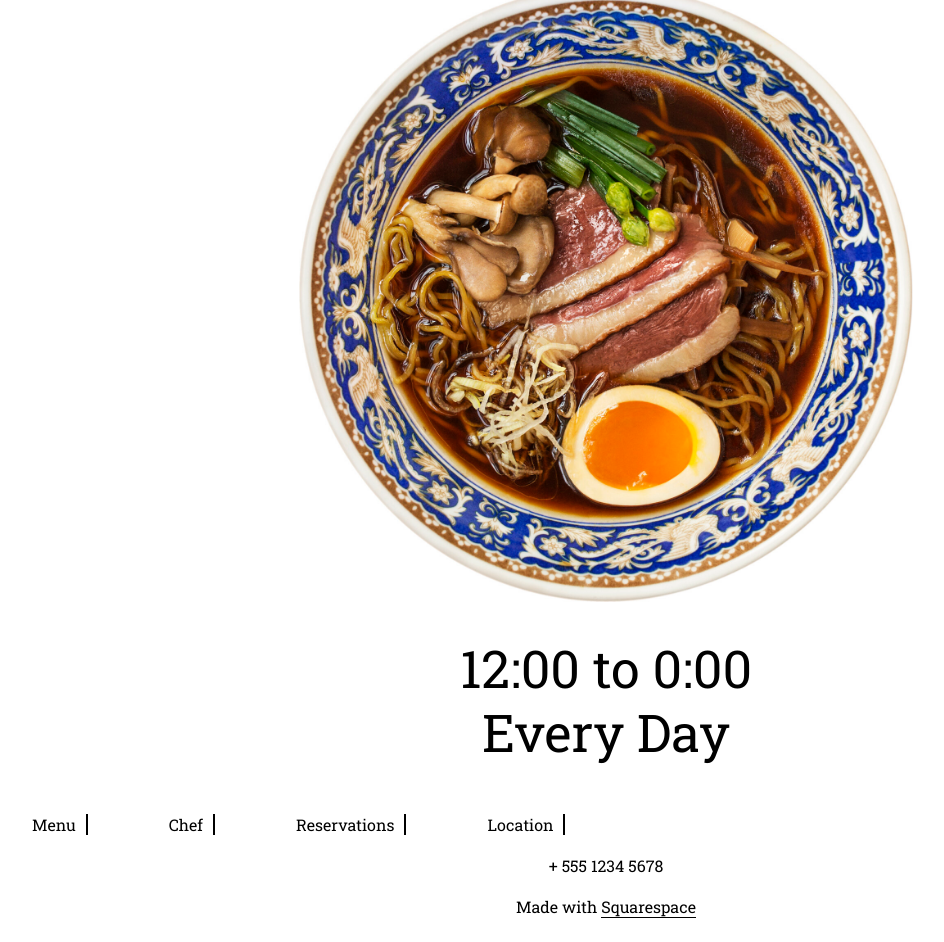
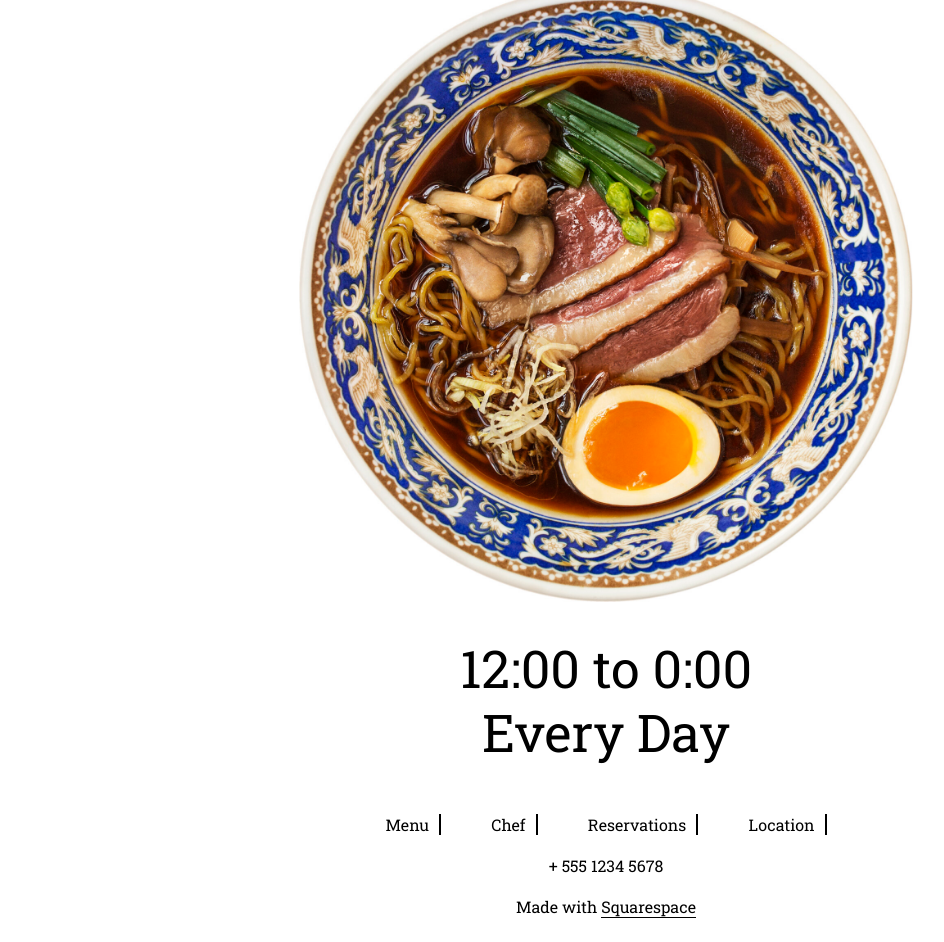
Before and after one commit to debthebuilder/chotto-squarespace, a plain HTML site: page index.html in a window 1280 px wide. Shown: the part 290-1232 px from the top of the page, without its empty margins (34-978 px from the left). Drawn offline with Linux system fonts and the light colour scheme.

Commit message:
Update stylesheet.css

```diff
--- a/css/stylesheet.css
+++ b/css/stylesheet.css
@@ -112,7 +112,8 @@ footer {
     border-bottom: 1px solid black;
 }
 .footer-menu {
-    width:50%;
+    width:40%;
+    margin: auto;
     display: flex;
     justify-content: space-around;
 }
```
